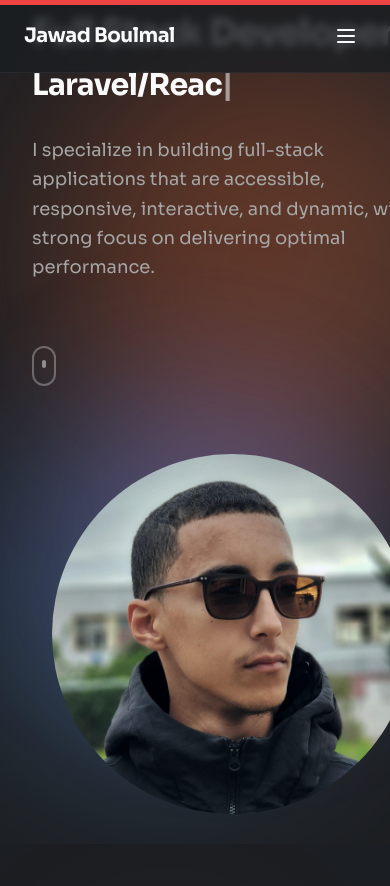
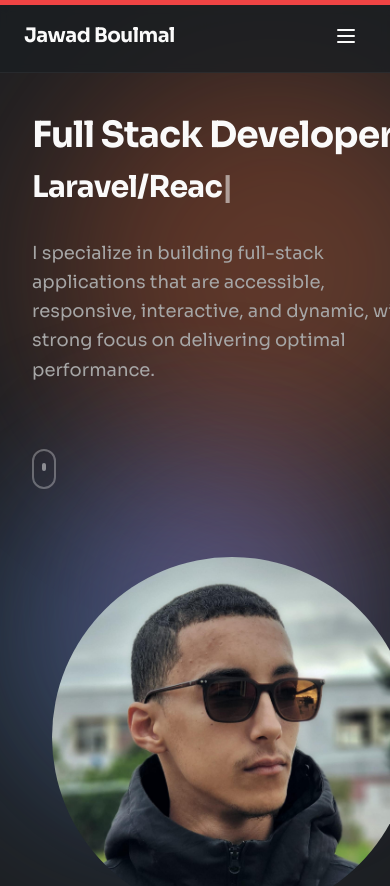
Before and after one commit to Skayologie/NextPortfolio, a Next.js app: page / in a window 390 px wide. Shown: the top 886 px of the page. Built offline with nearby package versions, Linux system fonts and the light colour scheme.

Commit message:
fix: adjust padding in HeroSection for better layout and add justifySelf to constraints

```diff
--- a/src/components/DragConstraints.tsx
+++ b/src/components/DragConstraints.tsx
@@ -33,6 +33,7 @@ const constraints = {
   display: "flex",
   alignItems: "center",
   justifyContent: "center",
+  justifySelf: "center",
 }
 
 const box = {
--- a/src/components/HeroSection.tsx
+++ b/src/components/HeroSection.tsx
@@ -42,7 +42,7 @@ export function HeroSection() {
   }, [displayText, isDeleting, currentStack, typingSpeed, techStacks]);
 
   return (
-    <section className="relative min-h-screen flex items-center justify-center overflow-hidden">
+    <section className="relative pt-[7rem] lg:pt-0 min-h-screen flex items-center justify-center overflow-hidden">
       {/* Animated background blobs */}
       <div className="hero-blob hero-blob-1"></div>
       <div className="hero-blob hero-blob-2"></div>
```
